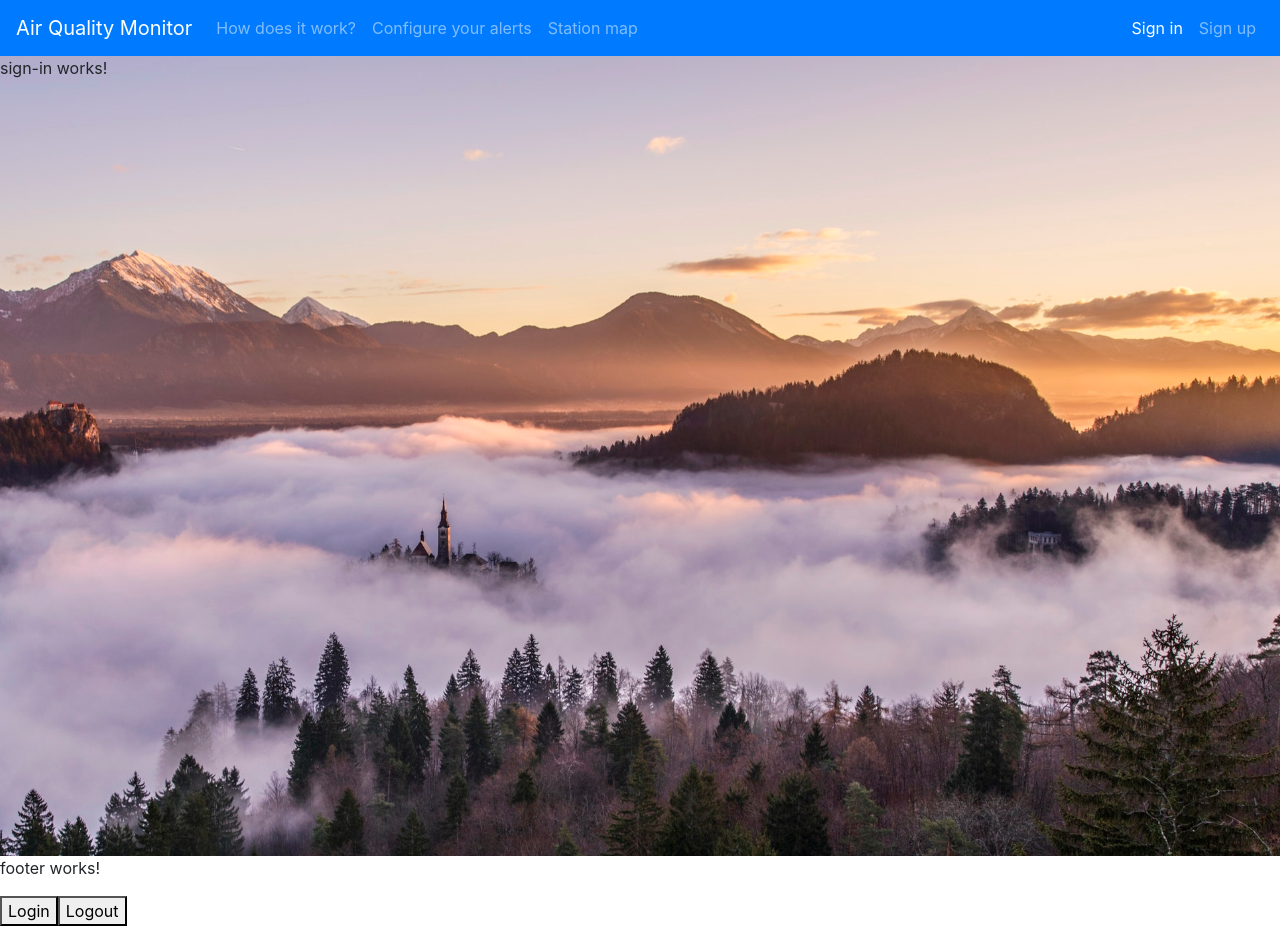
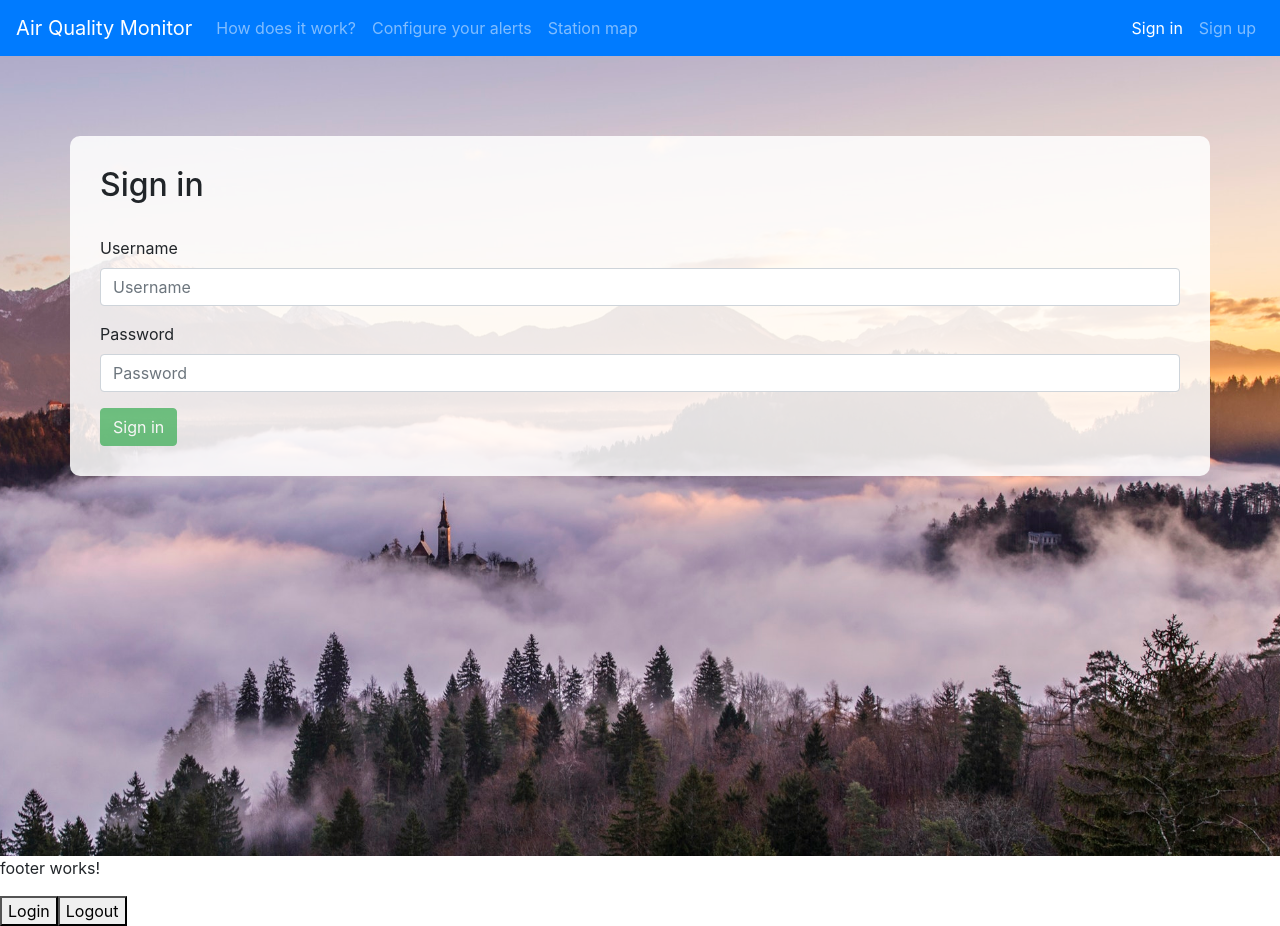
Before and after one commit to mwisnie/air-quality-monitor-frontend, an Angular app: page /signin in a window 1280 px wide. Built offline with nearby package versions, Linux system fonts and the light colour scheme.

Commit message:
signing in functionality

```diff
--- a/src/app/components/navbar/navbar.component.html
+++ b/src/app/components/navbar/navbar.component.html
@@ -29,7 +29,7 @@
           <div class="dropdown-menu dropdown-menu-right" aria-labelledby="navbarDropdown">
             <a class="dropdown-item" routerLink="/account">See account data</a>
             <div class="dropdown-divider"></div>
-            <a class="dropdown-item">Logout</a>
+            <a class="dropdown-item" (click)="logout()">Logout</a>
           </div>
         </li>
       </ul>
--- a/src/app/components/navbar/navbar.component.ts
+++ b/src/app/components/navbar/navbar.component.ts
@@ -24,6 +24,10 @@ export class NavbarComponent implements OnInit, OnDestroy {
     });
   }
 
+  logout(): void {
+    this.authenticationService.logout();
+  }
+
   ngOnDestroy() {
     this.isUserLoggedInSubscr.unsubscribe();
   }
--- a/src/app/components/sign-in/sign-in.component.html
+++ b/src/app/components/sign-in/sign-in.component.html
@@ -1,3 +1,36 @@
-<p>
-  sign-in works!
-</p>
+<div class="container form-background">
+  <h2>Sign in</h2>
+  <br>
+
+  <div class="form-group">
+    <label for="username">Username</label>
+    <input class="form-control" type="text"
+            id="username"
+            placeholder="Username"
+            [(ngModel)]="username"
+            (click)="hideErrorMsg()">
+  </div>
+
+  <div class="form-group">
+    <label for="password">Password</label>
+    <input class="form-control" type="password"
+          id="password"
+          placeholder="Password"
+          [(ngModel)]="password"
+          (click)="hideErrorMsg()">
+  </div>
+
+  <button class="btn btn-success" type="submit"
+          [disabled]="password.length === 0 || username.length === 0"
+          (click)=login()>
+    Sign in
+  </button>
+
+  <div *ngIf="isBadCredentialsErrorShown">
+      <br>
+      <div class="alert alert-danger" role="alert">
+          Can't sign in with provided credentials!
+      </div>
+  </div>
+
+</div>
--- a/src/app/components/sign-in/sign-in.component.ts
+++ b/src/app/components/sign-in/sign-in.component.ts
@@ -1,4 +1,6 @@
 import { Component, OnInit } from '@angular/core';
+import { AuthenticationService } from '../../services/authentication.service';
+import { Route, Router } from '@angular/router';
 
 @Component({
   selector: 'app-sign-in',
@@ -7,9 +9,29 @@ import { Component, OnInit } from '@angular/core';
 })
 export class SignInComponent implements OnInit {
 
-  constructor() { }
+  username = '';
+  password = '';
+  isBadCredentialsErrorShown = false;
+
+  constructor(private authenticationService: AuthenticationService,
+              private router: Router) { }
 
   ngOnInit() {
   }
 
+  login(): void {
+    this.authenticationService.login(this.username, this.password);
+    this.authenticationService.isUserLoggedIn().subscribe(isLoggedIn => {
+      if (isLoggedIn) {
+        this.router.navigate(['account']);
+      } else {
+        this.isBadCredentialsErrorShown = true;
+      }
+    });
+  }
+
+  hideErrorMsg() {
+    this.isBadCredentialsErrorShown = false;
+  }
+
 }
--- a/src/app/components/sign-up/sign-up.component.html
+++ b/src/app/components/sign-up/sign-up.component.html
@@ -1,6 +1,4 @@
 <div class="container form-background">
-
-  <div class="container">
 
     <div [hidden]="submitted">
       <h2>Sign up</h2>
@@ -122,6 +120,4 @@
       </p>
     </div>
 
-  </div>
-
 </div>
--- a/src/app/components/sign-up/sign-up.component.ts
+++ b/src/app/components/sign-up/sign-up.component.ts
@@ -2,6 +2,7 @@ import { Component, OnInit } from '@angular/core';
 
 import { User } from '../../model/User';
 import { UserService } from '../../services/user.service';
+import { NgForm } from '@angular/forms';
 
 @Component({
   selector: 'app-sign-up',
@@ -19,7 +20,7 @@ export class SignUpComponent implements OnInit {
   ngOnInit() {
   }
 
-  onSubmit() {
+  onSubmit(form: NgForm) {
     this.submitted = true;
     // this.userService.addUser()
   }
--- a/src/app/services/authentication.service.ts
+++ b/src/app/services/authentication.service.ts
@@ -4,12 +4,14 @@ import { Observable, Subject } from 'rxjs';
 import { map } from 'rxjs/operators';
 
 import { User } from '../model/User';
+import { UserService } from './user.service';
 
 const LOGIN_ENDPOINT = 'http://localhost:8080/login';
 const API_USER_ENDPOINT = 'http://localhost:8080/api/users/';
 
+const requestHeaders = new HttpHeaders({'Content-Type': 'application/json', 'Access-Control-Allow-Origin': '*'});
 const httpOptions = {
-  headers: new HttpHeaders({'Content-Type': 'application/json', 'Access-Control-Allow-Origin': '*'}),
+  headers: requestHeaders,
   observe: 'response' as 'response'
 };
 
@@ -21,7 +23,8 @@ export class AuthenticationService {
   userLoggedSubject = new Subject<User>();
   jwtToken = new Subject<string>();
 
-  constructor(private httpClient: HttpClient) { }
+  constructor(private httpClient: HttpClient,
+              private userService: UserService) { }
 
   login(username: string, password: string): void {
     const credentials = new User();
@@ -34,6 +37,8 @@ export class AuthenticationService {
           this.getDataForUser(response.headers.get('UserId'), response.headers.get('Authorization'));
         },
         (error: HttpErrorResponse) => {
+          this.userLoggedSubject.next(null);
+          this.jwtToken.next(null);
           console.log('ERROR during login request');
           console.log(error);
       });
@@ -41,8 +46,8 @@ export class AuthenticationService {
 
   getDataForUser(userId: string, jwtToken: string): void {
     const getDataHttpOptions = {
-      headers: new HttpHeaders({'Content-Type': 'application/json', 'Access-Control-Allow-Origin': '*',
-                                'Authorization': jwtToken})};
+      headers: requestHeaders.append('Authorization', jwtToken)
+    };
 
     this.httpClient.get<User>(API_USER_ENDPOINT + userId, getDataHttpOptions)
       .subscribe(
@@ -52,6 +57,8 @@ export class AuthenticationService {
           console.log('Obtained user data');
         },
         (error: HttpErrorResponse) => {
+          this.userLoggedSubject.next(null);
+          this.jwtToken.next(null);
           console.log('ERROR while getting user data');
           console.log(error);
         }
```
Lines whose indentation alone changed are shown as unchanged.
